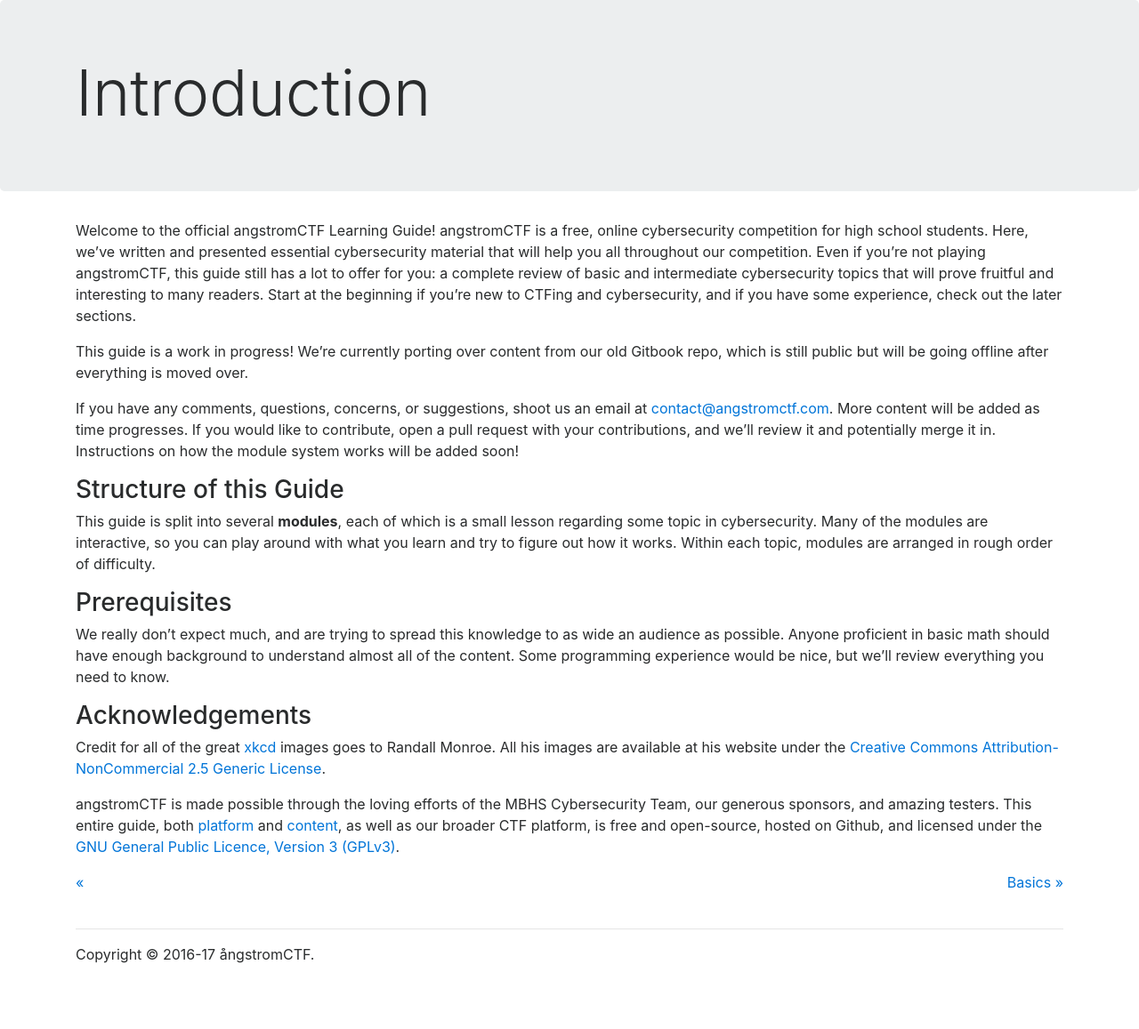
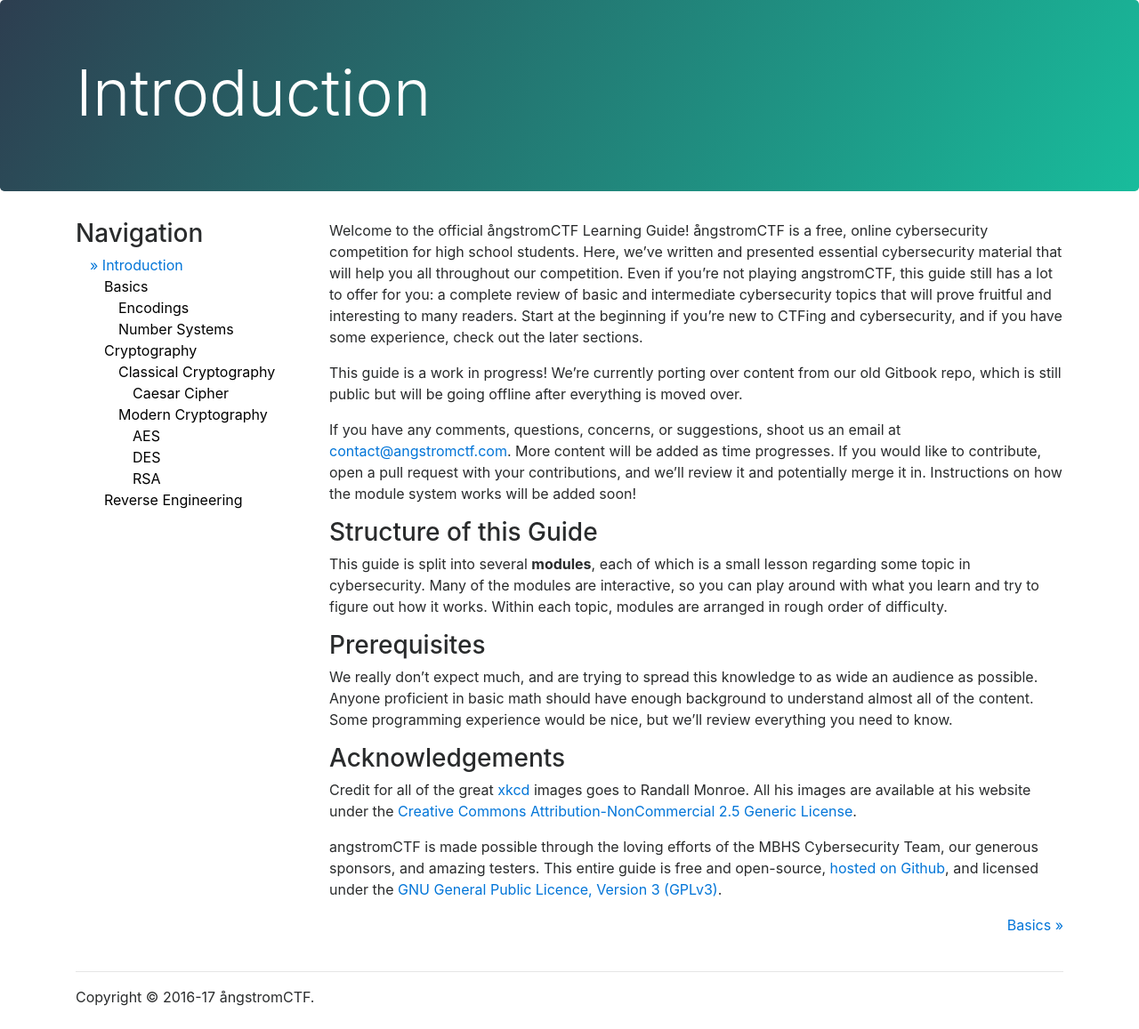
Before and after one commit to angstromctf/learn, a Jekyll site: the page built from _modules/index.md, in a window 1280 px wide. Shown: the whole page at 89% size. Built offline with Jekyll 4.4.1, drawn with Linux system fonts in a browser that asks for light colours; nearby versions of some CDN libraries; before the commit the page ends 1109 px from its top, so only the background shows below that.

Commit message:
added navigation bar

```diff
--- /dev/null
+++ b/_includes/navigation.html
@@ -0,0 +1,11 @@
+<li>
+  <a {% if page.url contains include.node.url %}class="active"{% endif %} href="{{ include.node.url }}">{{ include.node.title }}</a>
+
+  {% if include.node.children.length != 0 %}
+    <ol>
+    {% for child in include.node.children %}
+      {% include navigation.html node=child %}
+    {% endfor %}
+    </ol>
+  {% endif %}
+</li>
--- a/_layouts/default.html
+++ b/_layouts/default.html
@@ -5,6 +5,7 @@
 		<meta name="viewport" content="width=device-width, initial-scale=1, shrink-to-fit=no">
 
 		<link rel="stylesheet" href="https://maxcdn.bootstrapcdn.com/bootstrap/4.0.0-alpha.6/css/bootstrap.min.css" integrity="sha384-rwoIResjU2yc3z8GV/NPeZWAv56rSmLldC3R/AZzGRnGxQQKnKkoFVhFQhNUwEyJ" crossorigin="anonymous">
+		<link rel="stylesheet" href="/assets/styles/theme.css">
 	</head>
 	<body>
 		<div class="jumbotron">
--- a/_layouts/module.md
+++ b/_layouts/module.md
@@ -4,8 +4,20 @@
 
 <script src="https://cdn.mathjax.org/mathjax/latest/MathJax.js?config=TeX-AMS-MML_HTMLorMML" type="text/javascript"></script>
 
-{{ content }}
+<div class="row">
+  <div class="col-3">
+    <h3>Navigation</h3>
 
-<a href="{{ page.previous_module.url }}" style="float: left;">&laquo; {{ page.previous_module.title }}</a>
-<a href="{{ page.next_module.url }}" style="float: right;">{{ page.next_module.title }} &raquo;</a>
-<br/>
+    <ol class="nav-list">
+      {% include navigation.html node=site.root %}
+    </ol>
+  </div>
+
+  <div class="col-9">
+    {{ content }}
+
+    {% if page.previous_module %} <a href="{{ page.previous_module.url }}" style="float: left;">&laquo; {{ page.previous_module.title }}</a> {% endif %}
+    {% if page.next_module %} <a href="{{ page.next_module.url }}" style="float: right;">{{ page.next_module.title }} &raquo;</a> {% endif %}
+    <br/>
+  </div>
+</div>
--- a/_modules/index.md
+++ b/_modules/index.md
@@ -2,7 +2,7 @@
 title: "Introduction"
 ---
 
-Welcome to the official angstromCTF Learning Guide! angstromCTF is a free, online cybersecurity competition for high school students. Here, we've written and presented essential cybersecurity material that will help you all throughout our competition. Even if you're not playing angstromCTF, this guide still has a lot to offer for you: a complete review of basic and intermediate cybersecurity topics that will prove fruitful and interesting to many readers. Start at the beginning if you're new to CTFing and cybersecurity, and if you have some experience, check out the later sections.
+Welcome to the official &aring;ngstromCTF Learning Guide! &aring;ngstromCTF is a free, online cybersecurity competition for high school students. Here, we've written and presented essential cybersecurity material that will help you all throughout our competition. Even if you're not playing angstromCTF, this guide still has a lot to offer for you: a complete review of basic and intermediate cybersecurity topics that will prove fruitful and interesting to many readers. Start at the beginning if you're new to CTFing and cybersecurity, and if you have some experience, check out the later sections.
 
 This guide is a work in progress! We're currently porting over content from our old Gitbook repo, which is still public but will be going offline after everything is moved over.
 
@@ -20,4 +20,4 @@
 
 Credit for all of the great <a href="http://xkcd.org" target="_blank">xkcd</a> images goes to Randall Monroe. All his images are available at his website under the <a href="http://creativecommons.org/licenses/by-nc/2.5/" target="_blank">Creative Commons Attribution-NonCommercial 2.5 Generic License</a>.
 
-angstromCTF is made possible through the loving efforts of the MBHS Cybersecurity Team, our generous sponsors, and amazing testers. This entire guide, both <a href="https://github.com/angstromctf/djangoctf">platform</a> and <a href="https://github.com/angstromctf/learn">content</a>, as well as our broader CTF platform, is free and open-source, hosted on Github, and licensed under the <a href="https://www.gnu.org/licenses/gpl-3.0.en.html">GNU General Public Licence, Version 3 (GPLv3)</a>.
+angstromCTF is made possible through the loving efforts of the MBHS Cybersecurity Team, our generous sponsors, and amazing testers. This entire guide is free and open-source, <a href="https://github.com/angstromctf/learn">hosted on Github</a>, and licensed under the <a href="https://www.gnu.org/licenses/gpl-3.0.en.html">GNU General Public Licence, Version 3 (GPLv3)</a>.
--- a/_plugins/nav.rb
+++ b/_plugins/nav.rb
@@ -34,8 +34,8 @@
         page.data['permalink'] = strip_leading(strip_trailing(strip_trailing(page.url, '/index.html'), '.html'), '/modules') + '/'
       end
 
-      root = @modules.find { |page| page.permalink == '/' }
-      order(root)
+      site.config['root'] = @modules.find { |page| page.permalink == '/' }
+      order(site.config['root'])
 
       for i in 0..@ordered_modules.length-1
         @ordered_modules[i].data['previous_module'] = @ordered_modules[i-1] if i > 0
--- /dev/null
+++ b/assets/styles/theme.scss
@@ -0,0 +1,23 @@
+---
+---
+
+.jumbotron {
+  background-color: #2d3e50;
+  background-image: linear-gradient(120deg, #2d3e50, #18bc9c);
+  color: white;
+}
+
+.nav-list, .nav-list ol {
+  list-style-type: none;
+  padding-left: 1em;
+}
+
+.nav-list a {
+  &:not(.active) {
+    color: black;
+  }
+
+  &.active::before {
+    content: "» ";
+  }
+}
```
Also changed, not shown: _modules/basics/index.md (+1 -1 lines).
